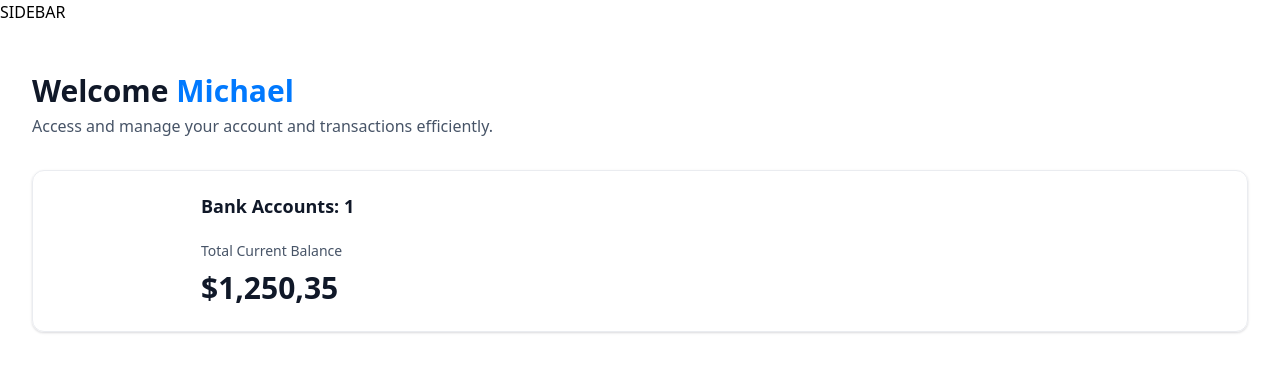
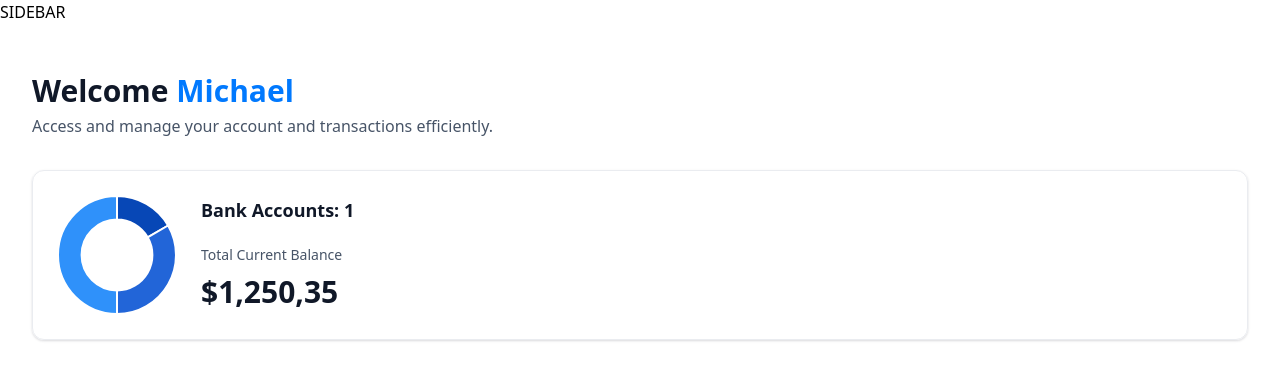
Before and after one commit to Jimike110/bankify, a Next.js app: page / in a window 1280 px wide. Shown: the top 380 px of the page. Built offline with nearby package versions, Linux system fonts and the light colour scheme.

Commit message:
Implemented Doughnut Chart; installed react-chartjs-2

```diff
--- /dev/null
+++ b/components/DoughnutChart.tsx
@@ -0,0 +1,34 @@
+"use client";
+
+import { Chart as ChartJS, ArcElement, Tooltip, Legend } from "chart.js";
+import { Doughnut } from "react-chartjs-2";
+
+ChartJS.register(ArcElement, Tooltip, Legend);
+
+const DoughnutChart = ({ accounts }: DoughnutChartProps) => {
+  const data = {
+    datasets: [
+      {
+        label: "Banks",
+        data: [1250, 2500, 3750],
+        backgroundColor: ["#0747b6", "#2265d8", "#2f91fa"],
+      },
+    ],
+    labels: ["Bank 1", "Bank 2", "Bank 3"],
+  };
+  return (
+    <Doughnut
+      data={data}
+      options={{
+        cutout: "60%",
+        plugins: {
+          legend: {
+            display: false,
+          },
+        },
+      }}
+    />
+  );
+};
+
+export default DoughnutChart;
--- a/components/TotalBalanceBox.tsx
+++ b/components/TotalBalanceBox.tsx
@@ -1,4 +1,5 @@
 import AnimatedCounter from "./AnimatedCounter";
+import DoughnutChart from "./DoughnutChart";
 
 const TotalBalanceBox = ({
   accounts = [],
@@ -8,15 +9,15 @@
   return (
     <section className="total-balance">
       <div className="total-balance-chart">
-        {/* DoughnutChart */}
-        </div>
+        <DoughnutChart accounts={accounts}></DoughnutChart>
+      </div>
       <div className="flex flex-col gap-6">
         <h2 className="header-2">Bank Accounts: {totalBanks}</h2>
         <div className="flex flex-col gap-2">
           <p className="total-balance-label">Total Current Balance</p>
-          <p className="total-balance-amount flex-center gap-2">
+          <div className="total-balance-amount flex-center gap-2">
             <AnimatedCounter amount={totalCurrentBalance}></AnimatedCounter>
-          </p>
+          </div>
         </div>
       </div>
     </section>
--- a/package.json
+++ b/package.json
@@ -17,6 +17,7 @@
     "next": "^14.2.23",
     "query-string": "^9.1.1",
     "react": "^18",
+    "react-chartjs-2": "^5.3.0",
     "react-countup": "^6.5.3",
     "react-dom": "^18",
     "tailwind-merge": "^2.6.0",
```
Also changed, not shown: 1 other file (tests, documents, lock files or other folders).
